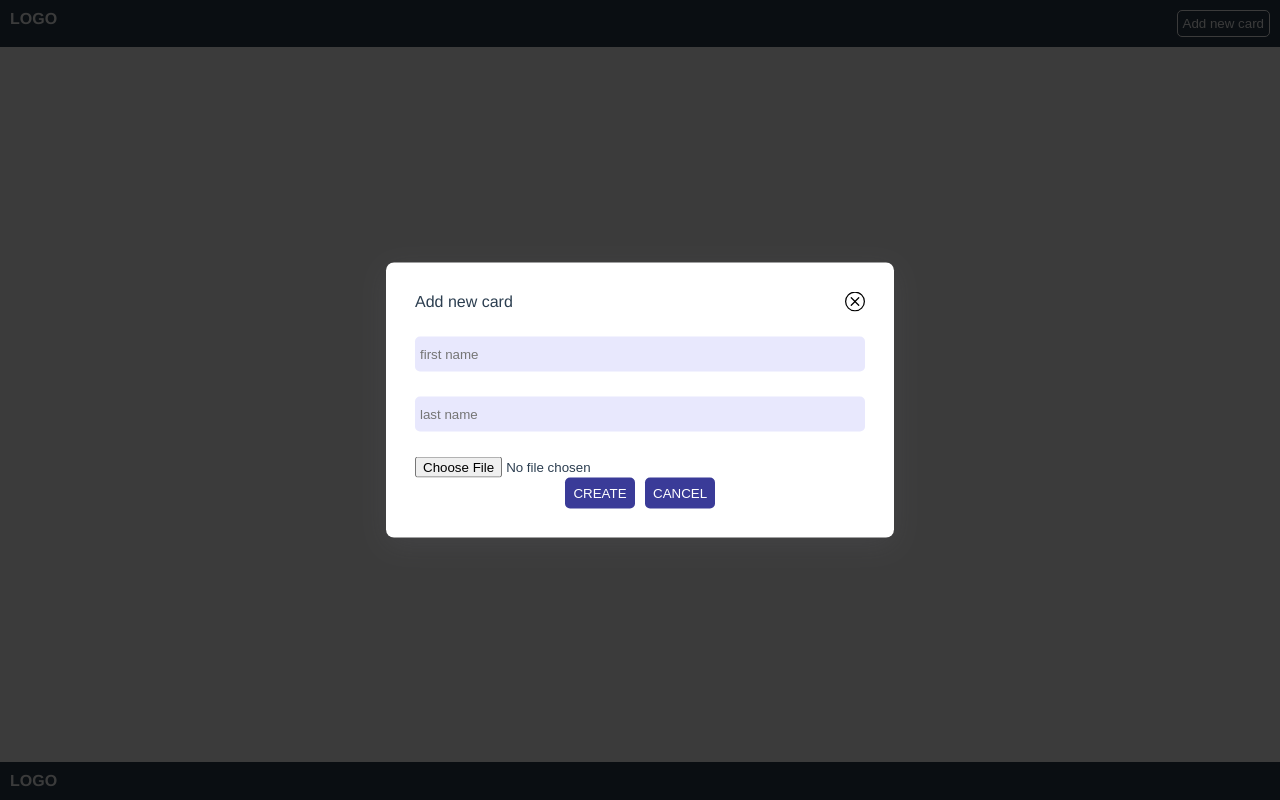
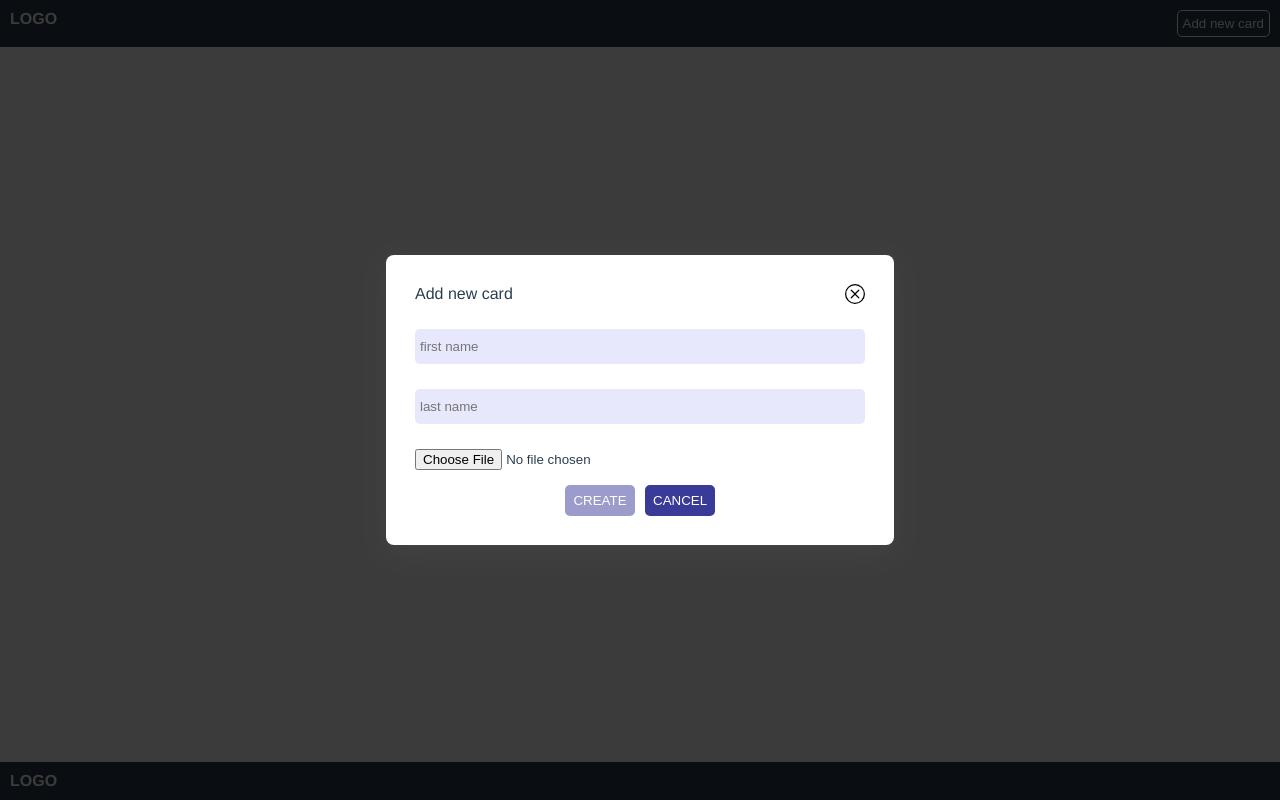
Before and after one commit to ArusSayamyan/imagr-cards, a Vue app: page / in a window 1280 px wide. Both pictures are taken after a click on the button "Add new card". Built offline with nearby package versions, Linux system fonts and the light colour scheme.

Commit message:
add validation of inputs

```diff
--- a/src/App.vue
+++ b/src/App.vue
@@ -74,7 +74,6 @@ const changeFormStatus = (clickedEditBtn, cardIndex) => {
   selectedCardIndex.value = cardIndex
   if(clickedEditBtn) {
     selectedCardForEdit.value = cardData.value[cardIndex]
-    console.log(selectedCardForEdit.value)
   }
 };
 
--- a/src/components/CardForm.vue
+++ b/src/components/CardForm.vue
@@ -5,7 +5,8 @@
         <span class="cardForm__formTitle">Add new card</span>
         <img src="@/assets/close.svg" alt="" class="cardForm__close" @click="$emit('hide-form')">
       </div>
-      <input type="text" class="cardForm__input" placeholder="first name" v-model="firstName" >
+      <input type="text" class="cardForm__input" placeholder="first name" v-model="firstName">
+      <span class="cardForm__errorMessage" v-if="errorMessage">This field is required</span>
       <input type="text" class="cardForm__input" placeholder="last name" v-model="lastName">
       <input type="file" id="img" name="img" accept="image/*" @change="handleFileChange">
       <div class="cardForm__preview" v-if="preview">
@@ -13,7 +14,7 @@
       </div>
       <div class="cardForm__btns">
         <button class="cardForm__button" type="submit" v-if="addEditBtn">Edit</button>
-        <button class="cardForm__button" type="submit" v-else>Create</button>
+        <button class="cardForm__button" type="submit" v-else :disabled="isDisabled" :class="{'cardForm__button--disabled': isDisabled}">Create</button>
         <button class="cardForm__button" type="button" @click="$emit('hide-form')">Cancel</button>
       </div>
     </form>
@@ -22,7 +23,7 @@
 
 
 <script setup>
-import {defineProps, ref, onMounted, defineEmits} from 'vue';
+import {defineProps, ref, onMounted, defineEmits, computed} from 'vue';
 
 const props = defineProps(['editCard', 'selectedCardForEdit'])
 const emit = defineEmits(['data-emitted', 'hide-form', 'create-card', 'edit-card'])
@@ -32,6 +33,7 @@ const lastName = ref()
 const selectedImg = ref()
 const preview = ref()
 const addEditBtn = ref(false)
+const errorMessage = ref(false)
 
 let currentDate = new Date();
 
@@ -45,7 +47,14 @@ let currentMinutes = currentDate.getMinutes();
 const fullDate = day + '.' + month + '.' + year + " " + currentHours + ":" + currentMinutes
 
 
+const isDisabled = computed(() => {
+  return !firstName.value || !lastName.value || !preview.value
+})
+
 function sendData() {
+  if(!firstName.value) {
+    errorMessage.value = true
+  }
   if(props.selectedCardForEdit === undefined) {
     emit('create-card', ({
       firstName: firstName.value,
@@ -84,8 +93,6 @@ function handleFileChange(event) {
 
 
 onMounted(() => {
-  // console.log(props, 777777777777777)
-  // console.log(props)
   if(props.selectedCardForEdit !== undefined) {
     addEditBtn.value = true;
     firstName.value = props.selectedCardForEdit.firstName
@@ -135,7 +142,7 @@ onMounted(() => {
     justify-content: space-between;
     max-width: 150px;
     width: 100%;
-    margin: 0 auto;
+    margin: 15px auto 0;
   }
 
   &__header {
@@ -154,6 +161,12 @@ onMounted(() => {
     border: navajowhite;
     border-radius: 5px;
     cursor: pointer;
+
+    &--disabled {
+      cursor: not-allowed;
+      opacity: 0.5;
+
+    }
   }
 
   &__close {
@@ -170,5 +183,6 @@ onMounted(() => {
   &__preview {
     margin: 15px auto;
   }
+
 }
 </style>
--- a/src/components/ImageCard.vue
+++ b/src/components/ImageCard.vue
@@ -18,7 +18,6 @@
 import {defineProps} from "vue";
 
 const props = defineProps(['firstName', 'lastName', 'imageSrc', 'date', 'dateOfEdited'])
-// const emit = defineEmits(['show-confirmModal'])
 
 </script>
 
@@ -29,7 +28,6 @@ const props = defineProps(['firstName', 'lastName', 'imageSrc', 'date', 'dateOfE
   padding: 15px;
   border: 1px solid #cccc;
   border-radius: 5px;
-  flex-basis: 18%;
   box-sizing: border-box;
 
   &__header {
```
